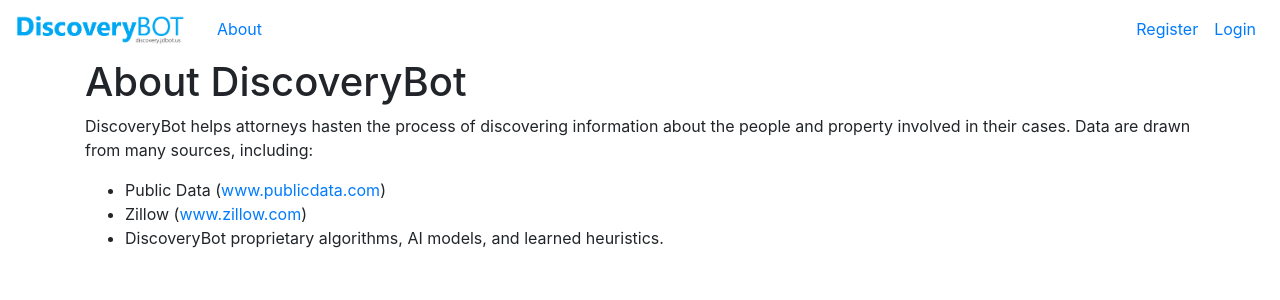
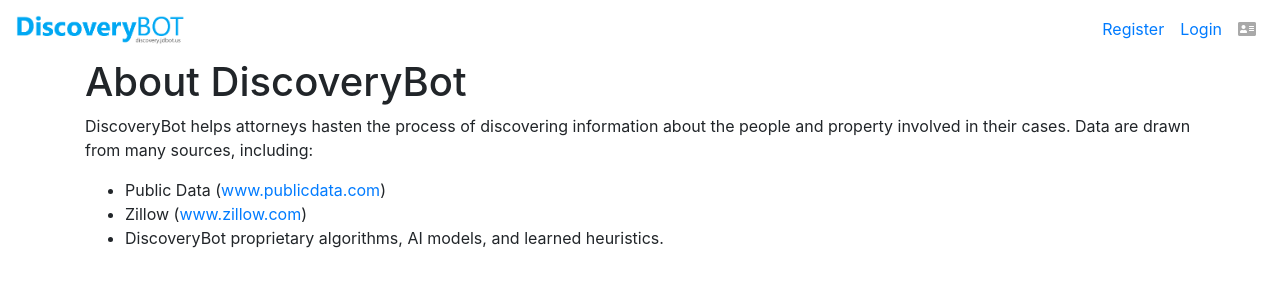
Before and after one commit to tjdaley/publicdataws, a Flask app: page /about in a window 1280 px wide. Shown: the top 300 px of the page. Run offline with Flask 2, Linux system fonts and the light colour scheme; some libraries are stand-ins or nearby versions.

Commit message:
clean up nav bar

```diff
--- a/app/templates/includes/_navbar.html
+++ b/app/templates/includes/_navbar.html
@@ -1,17 +1,11 @@
 <nav class="navbar navbar-expand-md navbar-default">
-    <a class="navbar-brand" href="/"><img height="30px" src="/static/discovery_bot_logo.png" /></a>
+    <a class="navbar-brand" href="/"><img title="Discovery.Bot Home" height="30px" src="/static/discovery_bot_logo.png" /></a>
     <button class="navbar-toggler" type="button" data-toggle="collapse" data-target="#navbarsExampleDefault" aria-controls="navbarsExampleDefault" aria-expanded="false" aria-label="Toggle navigation">
       <span class="navbar-toggler-icon"><i class="fas fa-bars"></i></span>
     </button>
 
     <div class="collapse navbar-collapse" id="navbarsExampleDefault">
       <ul class="nav mr-auto">
-        <!--li class="nav-item">
-          <a class="nav-link" href="/">Home</a>
-        </li-->
-        <li class="nav-item">
-          <a class="nav-link" href="/about">About</a>
-        </li>
         {% if session.logged_in %}
         <li class="nav-item">
             <a class="nav-link" href="/cases">Cases</a>
@@ -31,11 +25,12 @@
       <ul class="nav navbar-nav navbar-right">
         {% if session.logged_in %}
         <li class="nav-item"><a class="nav-link" href="/logout">Logout</a></li>
-        <li class="nav-item"><a class="nav-link" href="/settings"><span style="font-size:1em; color:green"><i class="fas fa-cog"></i></span></a></li>
+        <li class="nav-item"><a class="nav-link" href="/settings"><span style="font-size:1em; color:green"><i title="Settings" class="fas fa-cog"></i></span></a></li>
         {% else %}
         <li class="nav-item"><a class="nav-link" href="/register">Register</a></li>
         <li class="nav-item"><a class="nav-link" href="/login">Login</a></li>
         {% endif %}
+        <li class="nav-item"><a class="nav-link" href="/about"><span style="font-size:1em; color:darkgrey"><i title="About" class="fas fa-address-card"></i></span></a></li>
       </ul>
     </div>
   </nav>
```
